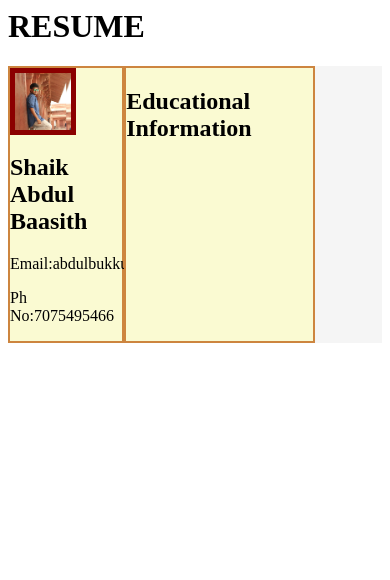
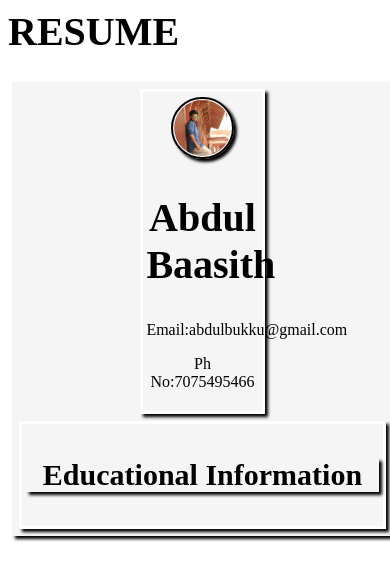
Before and after one commit to baasith99/Resume, a plain HTML site: page index.html in a window 390 px wide. Drawn offline with Linux system fonts and the light colour scheme.

Commit message:
SEcond update

```diff
--- /dev/null
+++ b/data.json
@@ -0,0 +1,9 @@
+{
+	"details":{
+		"name":"Baasith",
+		"image":"image.jpg",
+		"PhNo":"7075495466",
+		"email":"abdulbukku@gmail.com"
+
+	}
+}
--- a/index.html
+++ b/index.html
@@ -2,7 +2,7 @@
 <html>
 <head>
 <meta charset="utf-8">
-<meta name="Viewport"content="width=devicewidth,initial-scale1.0"/>
+<meta name="viewport" content="width=device-width,initial-scale=1.0"/>
 <title>Resume Building</title>
 </head>
 <link rel="stylesheet" type="text/css" href="style.css">
@@ -11,14 +11,14 @@
 	<div class="main">
 	<div class="right">
 	<img src="image.jpg"alt="image"/>
-	<h2>      Shaik Abdul Baasith   </h2>
+	<h2>Abdul Baasith</h2>
 	<p>Email:abdulbukku@gmail.com</p>
 	<p>Ph No:7075495466</p>
 	</div>
 	<div class="left">
-	<h2>     Educational Information     </h2>
+	<h3>     Educational Information     </h3>
 	</div>
 	</div>
-</div>
+<script type="text/javascript" src="main.js"></script>
 </body>
 </html>
--- /dev/null
+++ b/main.js
@@ -0,0 +1,15 @@
+function loadjson(file,callback) {
+	var	xhr=new XMLHttpRequest();
+	xhr.overrideMimeType("application/json");
+	xhr.open("GET",file,true);
+	xhr.onreadystatechange=function() {
+		if(xhr.readyState ===4 && xhr.status===200) {
+			callback(xhr.responseText);
+		}
+	}
+	xhr.send();
+}
+loadjson("data.json",function(text){
+	let data=JSON.parse(text);
+	console.log(data);
+})
--- a/style.css
+++ b/style.css
@@ -2,19 +2,62 @@
 	width: 100%;
 	background-color: WhiteSmoke;
 	display: flex;
+	justify-content: center;
+	text-align: center;
+	box-shadow: 3px 3px 3px Black;
+	margin: 1%;
+	padding: 1%;
+
 
 }
 .left{
-	width: 50%;
-	border: 2px solid peru;
-	background-color: LightGoldenRodYellow;
+	width: 40%;
+	border: 3px solid White;
+	background-color: WhiteSmoke;
+	justify-content: center;
+	text-align: center;
+	box-shadow: 3px 3px 3px Black;
+	margin: 1%;
+	padding: 1%;
 }
 .right{
 	width: 30%;
-	border: 2px solid peru;
-	background-color: LightGoldenRodYellow;
+	border: 3px solid White;
+	background-color: WhiteSmoke;
+	box-shadow: 3px 3px 3px Black;
+	margin: 1%;
+	padding: 1%;
 }
 img{
 	width: 50%;
-	border: 5px solid DarkRed;
+	border: 2px solid Black;
+	box-shadow: 3px 3px 3px Black;
+	margin: 1%;
+	padding: 1%;
+    border-radius: 50%;
 }
+h1,
+h2
+{
+	font-size: 40px;
+}
+h3
+{
+	 font-size: 30px;
+	 box-shadow: 3px 3px 3px Black;
+}
+@media only screen and (min-width: 320px) and (max-width: 550px) {
+.main{
+	display: flex;
+	flex-wrap: wrap;
+}
+	.left{
+		width: 95%;
+	}
+}
+@media only screen and (max-width: 1024px) {
+	.main{
+		display: flex;
+		flex-direction: colomn;
+	}
+}
```
